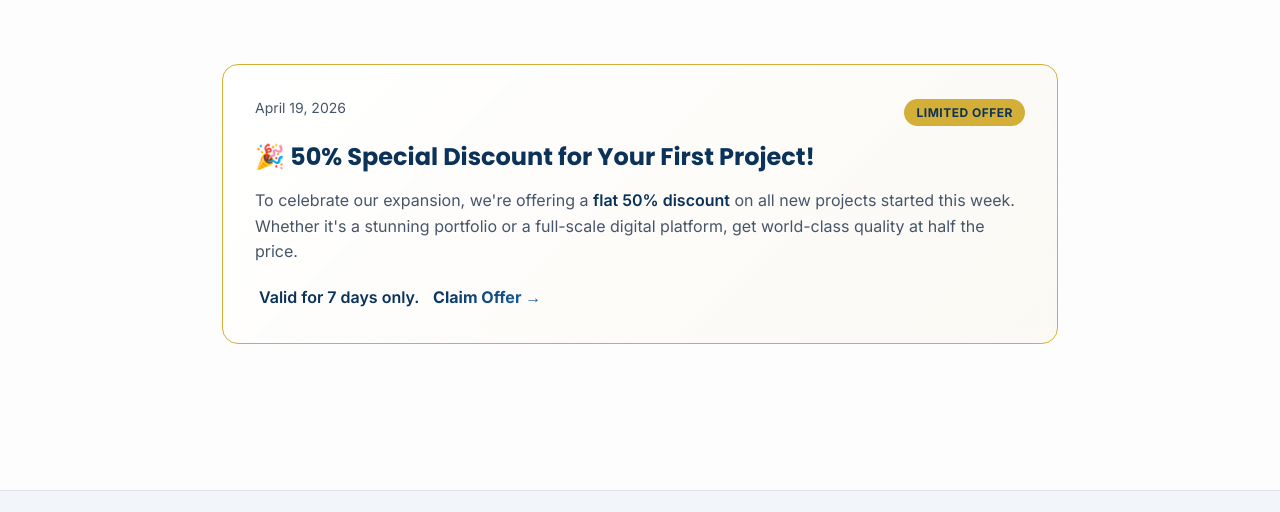
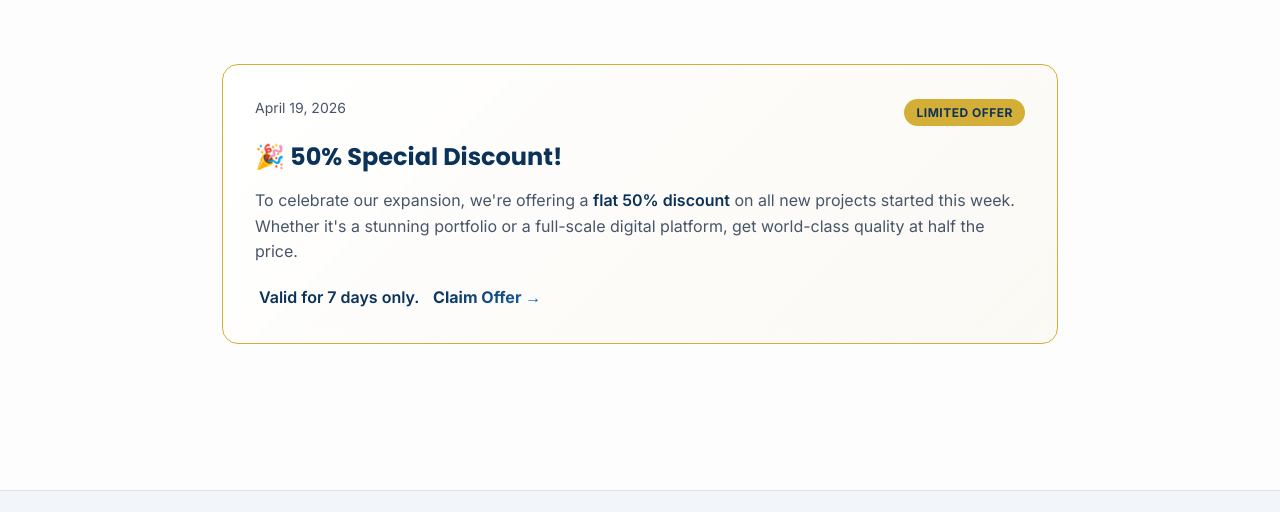
Before and after one commit to opusnix-spec/opusnix-website, a website: page announcements.html in a window 1280 px wide. Shown: the part 288-800 px from the top of the page. Drawn offline with Linux system fonts and the light colour scheme; some icons are missing.

Commit message:
Remove 'for your project' from announcement bar and headings

```diff
--- a/announcements.html
+++ b/announcements.html
@@ -57,7 +57,7 @@
           <span class="announcement-date">April 19, 2026</span>
           <span style="background: var(--accent); color: var(--primary); padding: 0.25rem 0.75rem; border-radius: 99px; font-size: 0.75rem; font-weight: 700; letter-spacing: 0.5px;">LIMITED OFFER</span>
         </div>
-        <h3 style="font-size: 1.5rem; margin-bottom: 1rem; color: var(--primary);">🎉 50% Special Discount for Your First Project!</h3>
+        <h3 style="font-size: 1.5rem; margin-bottom: 1rem; color: var(--primary);">🎉 50% Special Discount!</h3>
         <p class="text-muted">To celebrate our expansion, we're offering a <span style="color: var(--primary); font-weight: 600;">flat 50% discount</span> on all new projects started this week. Whether it's a stunning portfolio or a full-scale digital platform, get world-class quality at half the price.</p>
         <p style="margin-top: 1.25rem; font-weight: 600; color: var(--primary);">
           <i class="ph ph-clock" style="vertical-align: middle; margin-right: 4px;"></i> Valid for 7 days only.
```
Also changed, not shown: index.html (+1 -1 lines).
